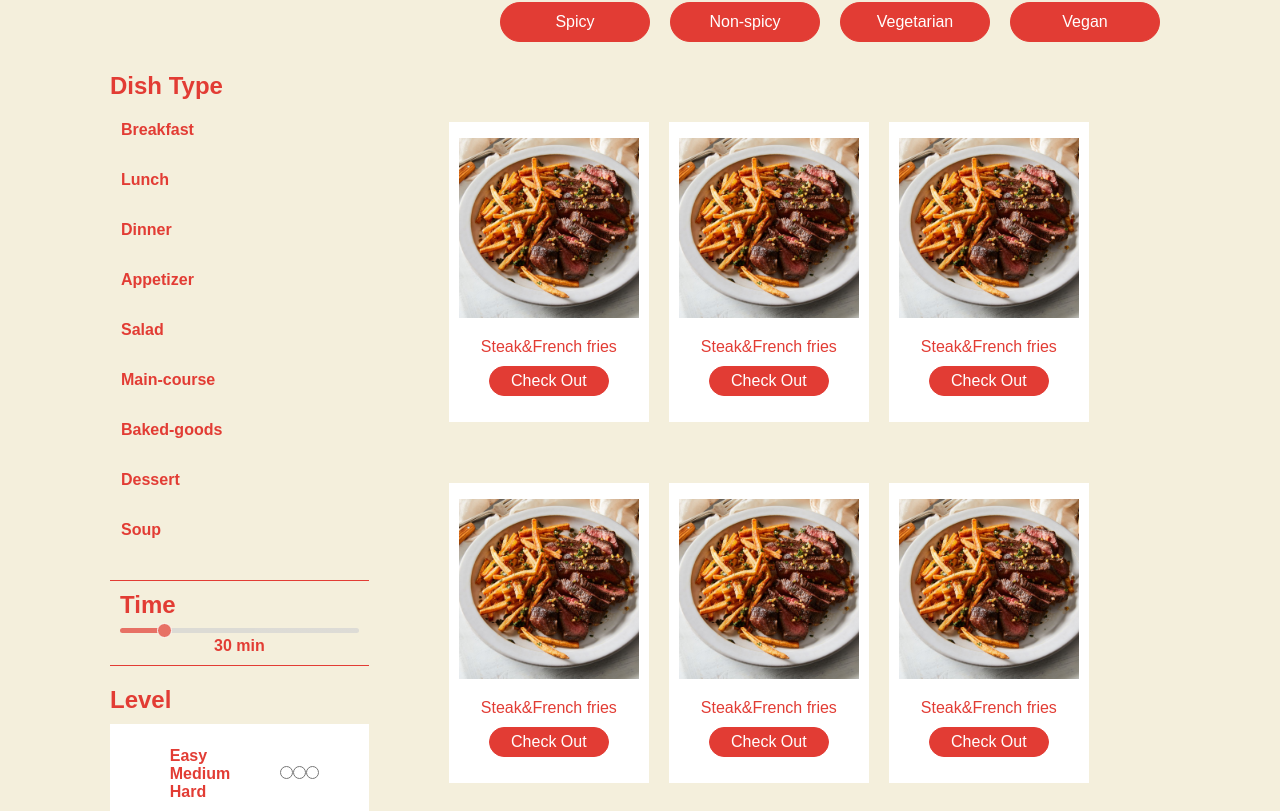
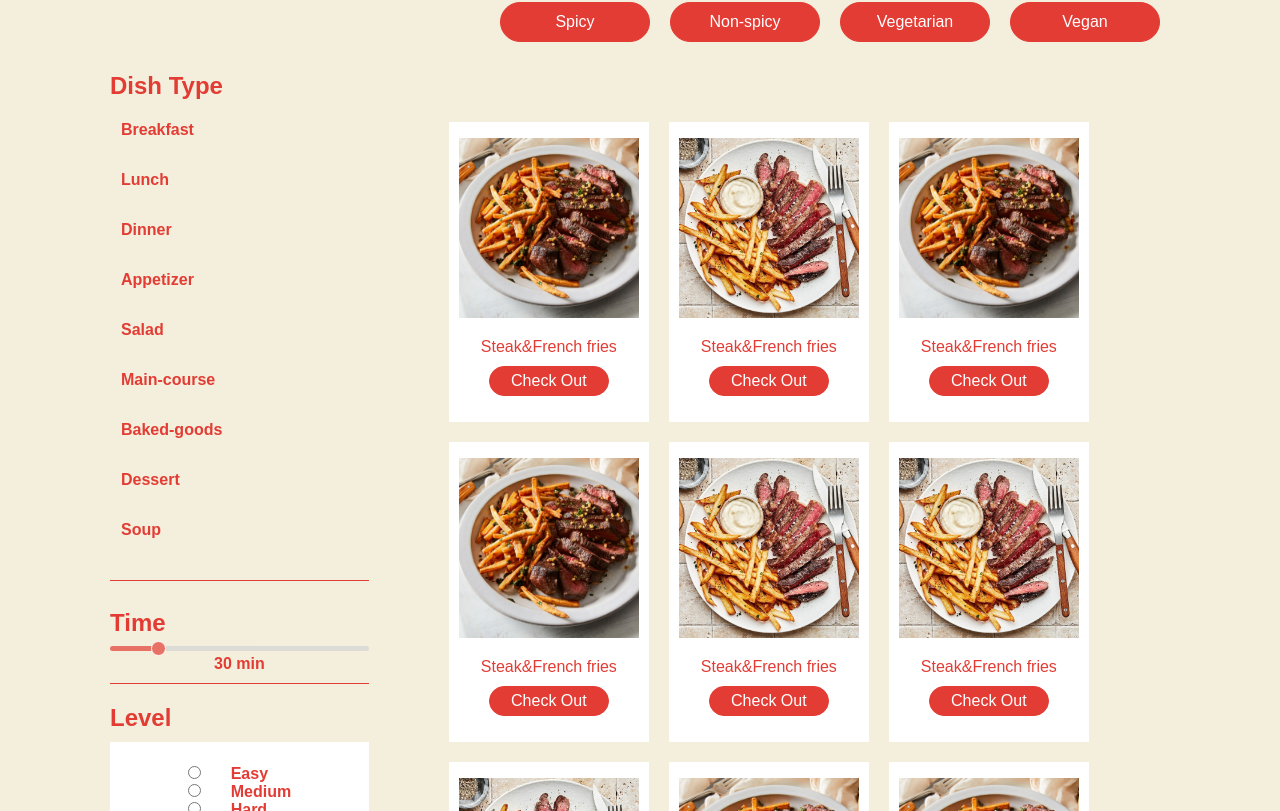
Before and after one commit to pnkwa/RecipesProject, a React (Create React App) app in the folder frontend/: page / in a window 1280 px wide. Shown: the part 1169-1980 px from the top of the page. Built offline with nearby package versions, Linux system fonts and the light colour scheme.

Commit message:
All update
Card.js
RecipesCard.js
Time.js
Level.js
home.css

```diff
--- a/frontend/src/component/Home.js
+++ b/frontend/src/component/Home.js
@@ -1,5 +1,5 @@
 import React from "react";
-import RecipesCard from "./RecipesCard";
+import RecipesCard from "./cardlist/RecipesCard";
 import Banner from "./Banner";
 import Time from "./Time";
 import Level from "./Level";
--- a/frontend/src/component/Level.js
+++ b/frontend/src/component/Level.js
@@ -1,7 +1,7 @@
-import React, { useState } from 'react';
+import React, { useState } from "react";
 
 function LevelSelector() {
-  const [level, setlevel] = useState('');
+  const [level, setlevel] = useState("");
 
   const levelClick = (event) => {
     const level = event.target.value;
@@ -13,11 +13,6 @@ function LevelSelector() {
     <div className="level">
       <h2>Level</h2>
       <div className="box">
-        <div className="string">
-          <p>Easy</p>
-          <p>Medium</p>
-          <p>Hard</p>
-        </div>
         <div className="icon">
           <form action="/">
             <input
@@ -25,25 +20,33 @@ function LevelSelector() {
               id="easy"
               name="level"
               value="easy"
-              checked={level === 'easy'}
+              checked={level === "easy"}
               onChange={levelClick}
             />
+            <label htmlFor="easy">Easy</label>
+            <br />
+
             <input
               type="radio"
               id="medium"
               name="level"
               value="medium"
-              checked={level === 'medium'}
+              checked={level === "medium"}
               onChange={levelClick}
             />
+            <label htmlFor="medium">Medium</label>
+            <br />
+
             <input
               type="radio"
               id="hard"
               name="level"
               value="hard"
-              checked={level === 'hard'}
+              checked={level === "hard"}
               onChange={levelClick}
             />
+            <label htmlFor="hard">Hard</label>
+            <br />
           </form>
         </div>
       </div>
--- a/frontend/src/component/RecipesCard.js
+++ /dev/null
@@ -1,55 +0,0 @@
-import React from "react";
-
-export default function RecipesCard() {
-  return (
-    <div class="recipes_cards" id="scoll">
-      <div class="card">
-        <div class="recipe_img">
-          <img src="./images/recipe/steak.jpg" alt="img" />
-        </div>
-        <p>Steak&French fries</p>
-        <button type="submit">Check Out</button>
-      </div>
-
-      <div class="card">
-        <div class="recipe_img">
-          <img src="./images/recipe/steak.jpg" alt="img" />
-        </div>
-        <p>Steak&French fries</p>
-        <button type="submit">Check Out</button>
-      </div>
-
-      <div class="card">
-        <div class="recipe_img">
-          <img src="./images/recipe/steak.jpg" alt="img" />
-        </div>
-        <p>Steak&French fries</p>
-        <button type="submit">Check Out</button>
-      </div>
-
-      <div class="card">
-        <div class="recipe_img">
-          <img src="./images/recipe/steak.jpg" alt="img" />
-        </div>
-        <p>Steak&French fries</p>
-        <button type="submit">Check Out</button>
-      </div>
-
-      <div class="card">
-        <div class="recipe_img">
-          <img src="./images/recipe/steak.jpg" alt="img" />
-        </div>
-        <p>Steak&French fries</p>
-        <button type="submit">Check Out</button>
-      </div>
-
-      <div class="card">
-        <div class="recipe_img">
-          <img src="./images/recipe/steak.jpg" alt="img" />
-        </div>
-        <p>Steak&French fries</p>
-        <button type="submit">Check Out</button>
-      </div>
-    </div>
-  );
-}
--- a/frontend/src/component/Time.js
+++ b/frontend/src/component/Time.js
@@ -1,4 +1,4 @@
-import React, { useRef, useEffect, useState } from 'react';
+import React, { useRef, useEffect, useState } from "react";
 
 function TimeSlider() {
   const sliderRef = useRef(null);
@@ -23,13 +23,17 @@ function TimeSlider() {
         output.innerHTML = this.value;
 
         setSliderValue(this.value);
+        //add api call
       };
     }
   }, []);
 
   return (
     <div className="time">
-      <h2>Time</h2>
+      <label>
+        <h2>Time</h2>
+      </label>
+
       <div className="slider-container">
         <input
           type="range"
--- /dev/null
+++ b/frontend/src/component/cardlist/Card.js
@@ -0,0 +1,17 @@
+import React from "react";
+import PropTypes from "prop-types";
+
+function Card({title, imgURL}) {
+
+  return (
+    <div class="card">
+      <div class="recipe_img">
+        <img src={imgURL} alt="img" />
+      </div>
+      <p>{title}</p>
+      <button type="submit">Check Out</button>
+    </div>
+  );
+}
+
+export default Card;
--- /dev/null
+++ b/frontend/src/component/cardlist/RecipesCard.js
@@ -0,0 +1,26 @@
+import React from "react";
+import Card from "./Card";
+
+export default function RecipesCard() {
+  const cardData = [
+    { title: "Steak&French fries", imgURL: "../../images/recipe/steak.jpg" },
+    { title: "Steak&French fries", imgURL: "../../images/recipe/steak2.jpg" },
+    { title: "Steak&French fries", imgURL: "../../images/recipe/steak.jpg" },
+    { title: "Steak&French fries", imgURL: "../../images/recipe/steak.jpg" },
+    { title: "Steak&French fries", imgURL: "../../images/recipe/steak2.jpg" },
+    { title: "Steak&French fries", imgURL: "../../images/recipe/steak2.jpg" },
+    { title: "Steak&French fries", imgURL: "../../images/recipe/steak2.jpg" },
+    { title: "Steak&French fries", imgURL: "../../images/recipe/steak.jpg" },
+    { title: "Steak&French fries", imgURL: "../../images/recipe/steak.jpg" },
+    { title: "Steak&French fries", imgURL: "../../images/recipe/steak.jpg" },
+    { title: "Steak&French fries", imgURL: "../../images/recipe/steak.jpg" },
+  ];
+
+  return (
+    <div class="recipes_cards" id="scoll">
+      {cardData.map((card, index) => (
+        <Card key={index} title={card.title} imgURL={card.imgURL} />
+      ))}
+    </div>
+  );
+}
--- a/frontend/src/css/home.css
+++ b/frontend/src/css/home.css
@@ -315,9 +315,8 @@ header .searchbar input {
 .sidebar .time {
   border-bottom: 1px solid #e23c34;
   margin-right: 50px;
-  padding: 10px;
+  padding: 10px 0 10px 0;
 }
-
 .slider-container {
   width: 100%;
   text-align: center;
@@ -378,9 +377,10 @@ header .searchbar input {
   align-items: center;
   margin-top: 10px;
 }
-.sidebar .level .box p {
-  padding-left: 10px;
+.sidebar label {
+  padding-left: 30px;
 }
+
 input[type="radio"]:checked {
   accent-color: #e23c34;
   cursor: pointer;
```
